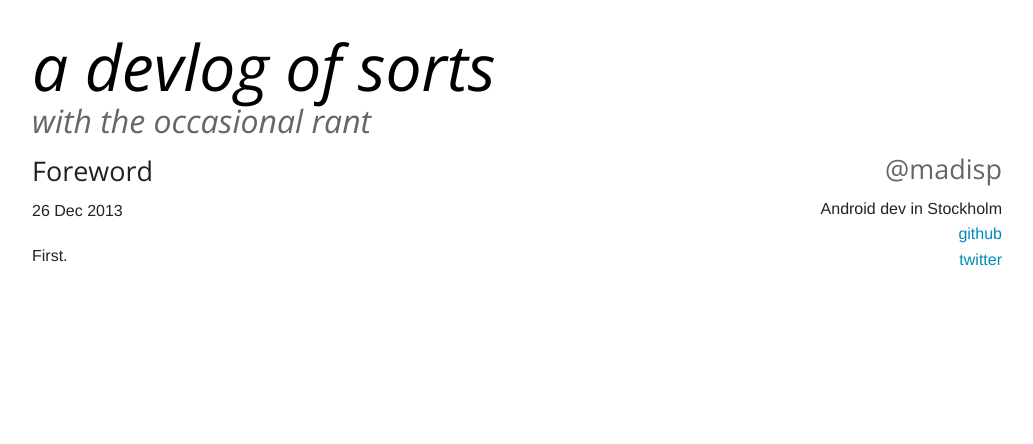
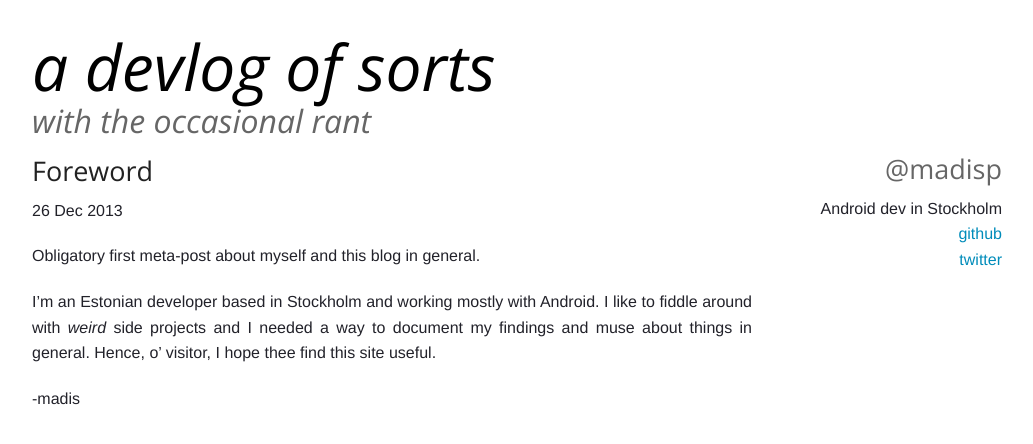
Before and after one commit to madisp/madisp.github.io, a Jekyll site: the page built from _posts/2013-12-26-first.markdown, in a window 1280 px wide. Shown: the top 444 px of the page, without its empty margins (123-1156 px from the left). Built offline with Jekyll 4.4.1, drawn with Linux system fonts in a browser that asks for light colours; Markdown is read by kramdown in place of the engine named in the settings.

```diff
--- a/_posts/2013-12-26-first.markdown
+++ b/_posts/2013-12-26-first.markdown
@@ -5,4 +5,9 @@
 categories: meta
 ---
 
-First.
+Obligatory first meta-post about myself and this blog in general.
+
+I'm an Estonian developer based in Stockholm and working mostly with Android. I like to fiddle
+around with _weird_ side projects and I needed a way to document my findings and muse about things in general. Hence, o' visitor, I hope thee find this site useful.
+
+-madis
--- a/index.html
+++ b/index.html
@@ -8,12 +8,10 @@
   <h3>{{ post.title }}</h3>
   <p class="meta">{{ post.date | date_to_string }}</p>
   <div class="post"><p>{{ post.content }}</p></div>
+  <h3>Older posts</h3>
   <p>
   {% for p in site.posts offset:1 %}
-    {% if forloop.first %}
-	  <h3>Older posts</h3>
-	{% endif %}
-  <a href="{{ p.url }}">{{ p.title }}</a> - <i>{{ p.date | date_to_string }}</i><br />
+    <a href="{{ p.url }}">{{ p.title }}</a> - <i>{{ p.date | date_to_string }}</i><br />
   {% endfor %}
   </p>
 </div>
```
Also changed, not shown: _posts/2013-12-26-about-stupid.markdown (added, +38 -0 lines).
